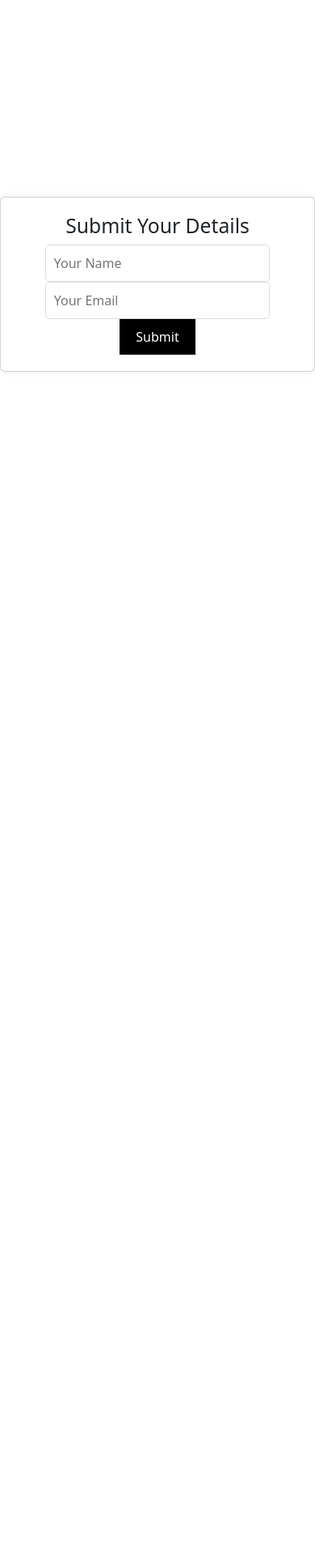
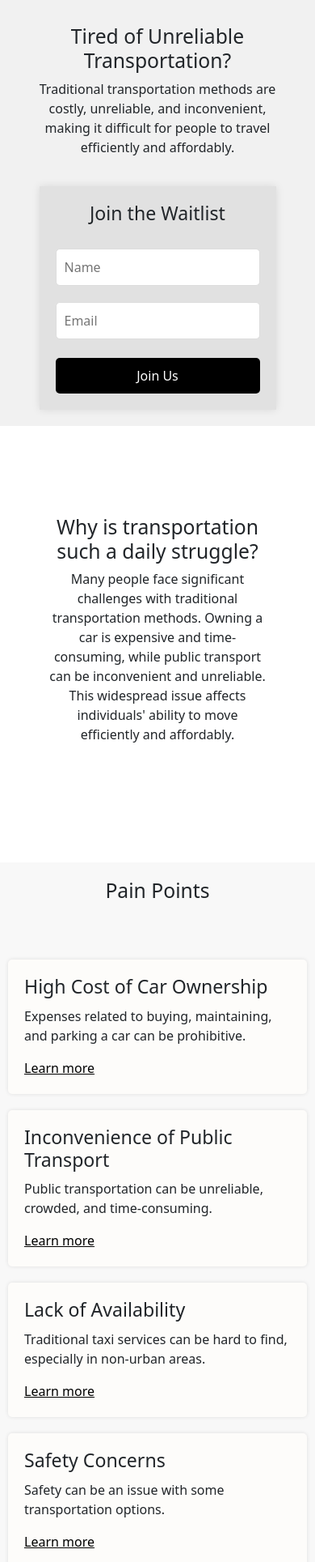
Before and after one commit to amadinahmed/landing-page, a website: page index.html in a window 390 px wide. Shown: the part 71-2000 px from the top of the page at 81% size. Before the commit the page ends 844 px from the top, so only its background shows below. Drawn offline with nearby package versions, Linux system fonts and the light colour scheme.

Commit message:
Wireframe Structure

```diff
--- a/index.html
+++ b/index.html
@@ -4,17 +4,28 @@
 <head>
   <meta charset="UTF-8">
   <meta name="viewport" content="width=device-width, initial-scale=1.0">
-  <title>Google Sheets Form</title>
+  <title>CBV Ride</title>
   <link rel="stylesheet" href="style.css">
+  <link href='https://fonts.googleapis.com/css?family=Poppins' rel='stylesheet'>
 </head>
 
 <body>
-  <div class="card" id="card">
-    <h2 id="formTitle">Submit Your Details</h2>
-    <form id="form">
-      <input type="text" id="name" name="name" placeholder="Your Name" required>
-      <input type="email" id="email" name="email" placeholder="Your Email" required>
-      <button type="submit" id="submit">Submit</button>
+  <header>
+    <h1>CBV Rideshare</h1>
+  </header>
+
+  <section class="hero">
+    <div class="hero-content">
+      <div class="hero-text">
+        <h2>Tired of Unreliable Transportation?</h2>
+        <p>Traditional transportation methods are costly, unreliable, and inconvenient, making it difficult for people to travel efficiently and affordably.</p>
+      </div>
+      <div class="hero-form">
+        <h3>Join the Waitlist</h3>
+        <form id="joinForm">
+          <input type="text" id="name" name="name" placeholder="Name" required>
+          <input type="email" id="email" name="email" placeholder="Email" required>
+          <button type="submit">Join Us</button>
         </form>
         <div class="spinner" id="spinner"></div>
         <div class="checkmark">
@@ -24,6 +35,68 @@
           </svg>
         </div>
       </div>
+    </div>
+  </section>
+
+  <section class="problem-statement">
+    <h2>Why is transportation such a daily struggle?</h2>
+    <p>Many people face significant challenges with traditional transportation methods. Owning a car is expensive and time-consuming, while public transport can be inconvenient and unreliable. This widespread issue affects individuals' ability to move efficiently and affordably.</p>
+  </section>
+
+  <section class="pain-points">
+    <h2>Pain Points</h2>
+    <div class="pain-point-cards">
+      <div class="pain-point">
+        <h3>High Cost of Car Ownership</h3>
+        <p>Expenses related to buying, maintaining, and parking a car can be prohibitive.</p>
+        <a href="#">Learn more</a>
+      </div>
+      <div class="pain-point">
+        <h3>Inconvenience of Public Transport</h3>
+        <p>Public transportation can be unreliable, crowded, and time-consuming.</p>
+        <a href="#">Learn more</a>
+      </div>
+      <div class="pain-point">
+        <h3>Lack of Availability</h3>
+        <p>Traditional taxi services can be hard to find, especially in non-urban areas.</p>
+        <a href="#">Learn more</a>
+      </div>
+      <div class="pain-point">
+        <h3>Safety Concerns</h3>
+        <p>Safety can be an issue with some transportation options.</p>
+        <a href="#">Learn more</a>
+      </div>
+      <div class="pain-point">
+        <h3>Environmental Impact</h3>
+        <p>High use of personal cars contributes to traffic congestion and pollution.</p>
+        <a href="#">Learn more</a>
+      </div>
+    </div>
+  </section>
+
+  <section class="user-quotes">
+    <h2>User Quotes</h2>
+    <div class="quote-cards">
+      <div class="quote">
+        <p>"Navigating the city without a car was a nightmare. Taxis were scarce, and public transport was unreliable. CBV Ride made my daily commute stress-free and affordable."</p>
+        <p class="user">- Alex, Urban Professional</p>
+      </div>
+      <div class="quote">
+        <p>"Owning a car on a student budget was impossible, and public transportation often left me late for classes. CBV Ride provided a reliable and cost-effective solution for getting around."</p>
+        <p class="user">- Lisa, College Student</p>
+      </div>
+    </div>
+  </section>
+
+  <footer>
+    <div class="footer-content">
+      <h3>Join our Wait-list Today!</h3>
+      <p>Write your concern to us and our specialist will get back to you.</p>
+    </div>
+    <div class="footer-button">
+      <button>Join Us</button>
+    </div>
+  </footer>
 
   <script src="script.js"></script>
   <link href="https://cdn.jsdelivr.net/npm/bootstrap@5.3.3/dist/css/bootstrap.min.css" rel="stylesheet" integrity="sha384-QWTKZyjpPEjISv5WaRU9OFeRpok6YctnYmDr5pNlyT2bRjXh0JMhjY6hW+ALEwIH" crossorigin="anonymous">
--- a/script.js
+++ b/script.js
@@ -1,26 +1,29 @@
-const form = document.querySelector("#form");
-const submitButton = document.querySelector("#submit");
-const formTitle = document.getElementById("formTitle");
-const card = document.getElementById("card");
+document.addEventListener("DOMContentLoaded", function () {
+  const form = document.getElementById("joinForm");
+  const submitButton = form.querySelector("button[type='submit']");
   const spinner = document.getElementById("spinner");
+  const checkmark = document.querySelector(".checkmark");
+  const hero = document.querySelector(".hero");
   const scriptURL = "https://script.google.com/macros/s/AKfycbwd5g0oRx2kkgjf5hdoAbQsjgaT77bm54tUM4gEwmtFg3ehGpV7GJDVlGuL4iQJQcesGg/exec";
 
-form.addEventListener('submit', e => {
+  form.addEventListener("submit", function (event) {
+    event.preventDefault();
     submitButton.disabled = true;
-  card.classList.add('loading');
-  e.preventDefault();
+    hero.classList.add("loading");
+
     let requestBody = new FormData(form);
-  fetch(scriptURL, { method: 'POST', body: requestBody })
+    fetch(scriptURL, { method: "POST", body: requestBody })
       .then(response => {
-      card.classList.remove('loading');
-      card.classList.add('success');
-      formTitle.textContent = "Successfully sent";
-      form.style.display = "none";
+        hero.classList.remove("loading");
+        hero.classList.add("success");
         submitButton.disabled = false;
+        form.reset();
+        checkmark.style.display = "block";
       })
       .catch(error => {
-      console.error('Error:', error.message);
-      card.classList.remove('loading');
+        console.error("Error:", error.message);
+        hero.classList.remove("loading");
         submitButton.disabled = false;
       });
   });
+});
--- a/style.css
+++ b/style.css
@@ -1,40 +1,100 @@
 body {
-    font-family: Arial, sans-serif;
+  font-family: 'Poppins';
+  background-color: #f7f7f7;
+  margin: 0;
+  padding: 0;
+  display: flex;
+  flex-direction: column;
+  align-items: center;
+}
+
+header {
+  text-align: left;
+  display: flex;
+  margin-top: 20px;
+}
+
+header img {
+  max-width: 100px;
+}
+
+.hero {
+  background: #f1f1f1;
+  padding: 40px 20px;
+  width: 100%;
   display: flex;
   justify-content: center;
-    align-items: center;
-    height: 100vh;
-    background-color: #f7f7f7;
 }
 
-  .card {
-    background: #fff;
-    padding: 20px;
-    box-shadow: 0 0 10px rgba(0, 0, 0, 0.1);
-    border-radius: 5px;
-    text-align: center;
-    transition: background-color 0.5s;
+.hero-content {
+  display: flex;
+  justify-content: space-between;
+  align-items: center;
+  width: 80%;
 }
 
-  input {
-    width: 80%;
+.hero-text {
+  max-width: 50%;
+}
+
+.hero-form {
+  background: #e1e1e1;
+  padding: 40px;
+  box-shadow: 0 0 10px rgba(0, 0, 0, 0.1);
+}
+
+.hero-form h3 {
+  margin-bottom: 20px;
+}
+
+#joinForm {
+  display: flex;
+  flex-direction: column;
+  align-items: center;
+}
+
+#joinForm input {
+  width: 100%;
   padding: 10px;
   margin: 10px 0;
   border: 1px solid #ddd;
   border-radius: 5px;
 }
 
-  button {
-    padding: 10px 20px;
+#joinForm button {
+  padding: 10px 10px;
+  width: 100%;
   background-color: black;
   color: #fff;
   border: none;
   border-radius: 5px;
+  margin-top: 5%;
   cursor: pointer;
 }
 
-  button:hover {
-    background-color: #218838;
+#joinForm button:hover {
+  background-color: grey;
+}
+
+.spinner {
+  display: none;
+  width: 40px;
+  height: 40px;
+  border: 4px solid rgba(0, 0, 0, 0.1);
+  border-radius: 50%;
+  border-top-color: #28a745;
+  animation: spin 1s ease-in-out infinite;
+  margin: 20px auto;
+}
+
+.loading .spinner {
+  display: block;
+}
+
+@keyframes spin {
+  to {
+    transform: rotate(360deg);
+  }
 }
 
 .checkmark {
@@ -57,31 +117,157 @@ body {
   transition: stroke-dashoffset 0.5s;
 }
 
-  .card.success .checkmark {
+.hero.success .checkmark {
   display: block;
 }
 
-  .card.success .checkmark path {
+.hero.success .checkmark path {
   stroke-dashoffset: 0;
 }
 
-  .spinner {
-    display: none;
-    width: 40px;
-    height: 40px;
-    border: 4px solid rgba(0, 0, 0, 0.1);
-    border-radius: 50%;
-    border-top-color: #28a745;
-    animation: spin 1s ease-in-out infinite;
-    margin: 20px auto;
+.problem-statement, .pain-points, .user-quotes {
+  background: #fff;
+  padding: 60px 20px;
+  border-radius: 5px;
+  text-align: center;
+  margin: 50px 0;
+  width: 80%;
 }
 
-  .loading .spinner {
-    display: block;
+.pain-points {
+  background: #F8F8F8;
+  padding: 40px 20px;
+  border-radius: 0px;
+  text-align: center;
+  margin: 20px 0;
+  width: 100%;
 }
 
-  @keyframes spin {
-    to {
-      transform: rotate(360deg);
+.pain-point-cards {
+  display: flex;
+  flex-wrap: wrap;
+  justify-content: space-between;
+  margin-top: 60px;
+  padding-left: 10%;
+  padding-right: 10%;
+}
+
+.quote-cards {
+  display: flex;
+  flex-wrap: wrap;
+  justify-content: space-between;
+  margin-top: 60px;
+  padding-left: 0%;
+  padding-right: 0%;
+}
+
+.pain-point {
+  background: #FDFCFA;
+  padding: 20px;
+  border-radius: 5px;
+  box-shadow: 0 0 5px rgba(0, 0, 0, 0.1);
+  flex-basis: 30%;
+  margin: 10px;
+  text-align: left;
+}
+
+.quote {
+  background: #f9f9f9;
+  padding: 20px;
+  border-radius: 5px;
+  box-shadow: 0 0 5px rgba(0, 0, 0, 0.1);
+  flex-basis: 40%;
+  margin: 10px;
+  text-align: left;
+}
+
+.pain-point h3, .quote p {
+  margin: 0 0 10px;
+}
+
+.pain-point a{
+  color: black;
+}
+
+.quote .user {
+  font-weight: bold;
+}
+
+footer {
+  background: #000;
+  color: #fff;
+  padding: 20px;
+  width: 100%;
+  display: flex;
+  justify-content: space-between;
+  align-items: center;
+}
+
+.footer-content {
+  text-align: left;
+}
+
+.footer-logo {
+  text-align: right;
+}
+
+.footer-button img {
+  max-width: 100px;
+}
+
+footer button {
+  background-color: #fff;
+  color: #000;
+  border: none;
+  padding: 10px 20px;
+  cursor: pointer;
+  border-radius: 5px;
+}
+
+footer button:hover {
+  background-color: #ddd;
+}
+
+/* Media Queries for Mobile Responsiveness */
+@media (max-width: 768px) {
+  .hero-content {
+    flex-direction: column;
+    text-align: center;
+  }
+
+  .hero-text, .hero-form {
+    max-width: 100%;
+    margin-top: 20px;
+  }
+
+  .pain-point-cards, .quote-cards {
+    padding-left: 5%;
+    padding-right: 5%;
+    flex-direction: column;
+    align-items: center;
+  }
+
+  .pain-point, .quote {
+    flex-basis: 100%;
+    margin: 10px 0;
   }
 }
+
+@media (max-width: 480px) {
+  .hero {
+    padding: 20px 10px;
+  }
+
+  .hero-form {
+    padding: 20px;
+  }
+
+  .pain-points {
+    padding: 20px 10px;
+  }
+
+  .pain-point-cards, .quote-cards {
+    padding-left: 0;
+    padding-right: 0;
+  }
+}
```
Lines whose indentation alone changed are shown as unchanged.
